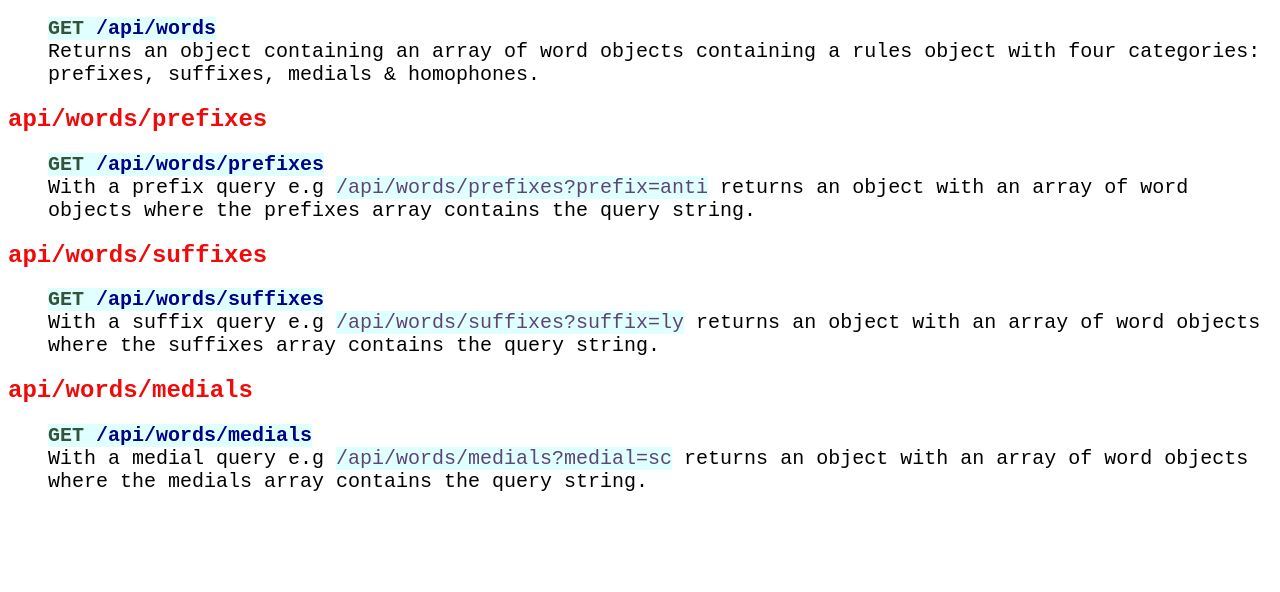
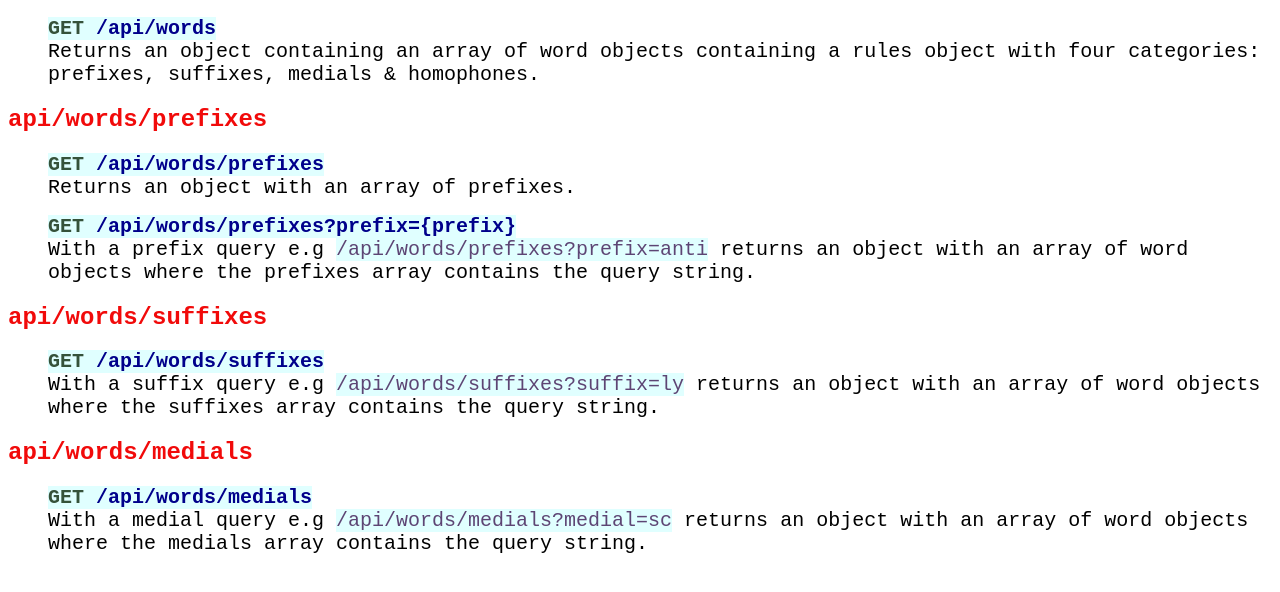
Before and after one commit to Chenerywoman/BE-PT-Project-Spelling-Bee, a website: page public/index.html in a window 1280 px wide. Shown: the part 110-702 px from the top of the page. Drawn offline with Linux system fonts and the light colour scheme.

Commit message:
adding route for /prefixes returning a list of prefixes

```diff
--- a/public/index.html
+++ b/public/index.html
@@ -14,6 +14,10 @@
         <h2>api/words/prefixes</h2>
         <ul>
             <li class="api"><span class="endpoint"><span class="http">GET</span> <span class="route">/api/words/prefixes</span></span></li>
+            <li class="listItem">Returns an object with an array of prefixes.</li>
+        </ul>
+        <ul>
+            <li class="api"><span class="endpoint"><span class="http">GET</span> <span class="route">/api/words/prefixes?prefix={prefix}</span></span></li>
             <li class="listItem">With a prefix query e.g <span class="query">/api/words/prefixes?prefix=anti</span> returns an object with an array of word objects where the prefixes array contains the query string. </li>
         </ul>
         <h2>api/words/suffixes</h2>
```
